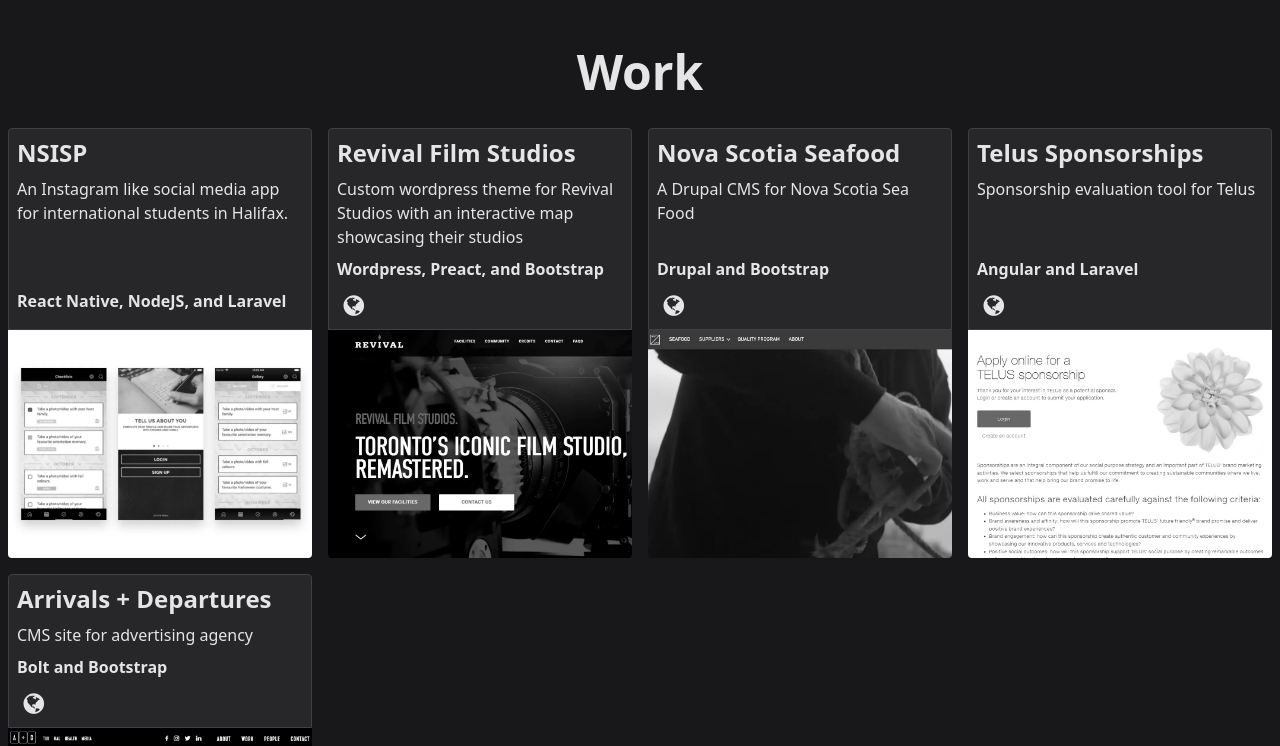
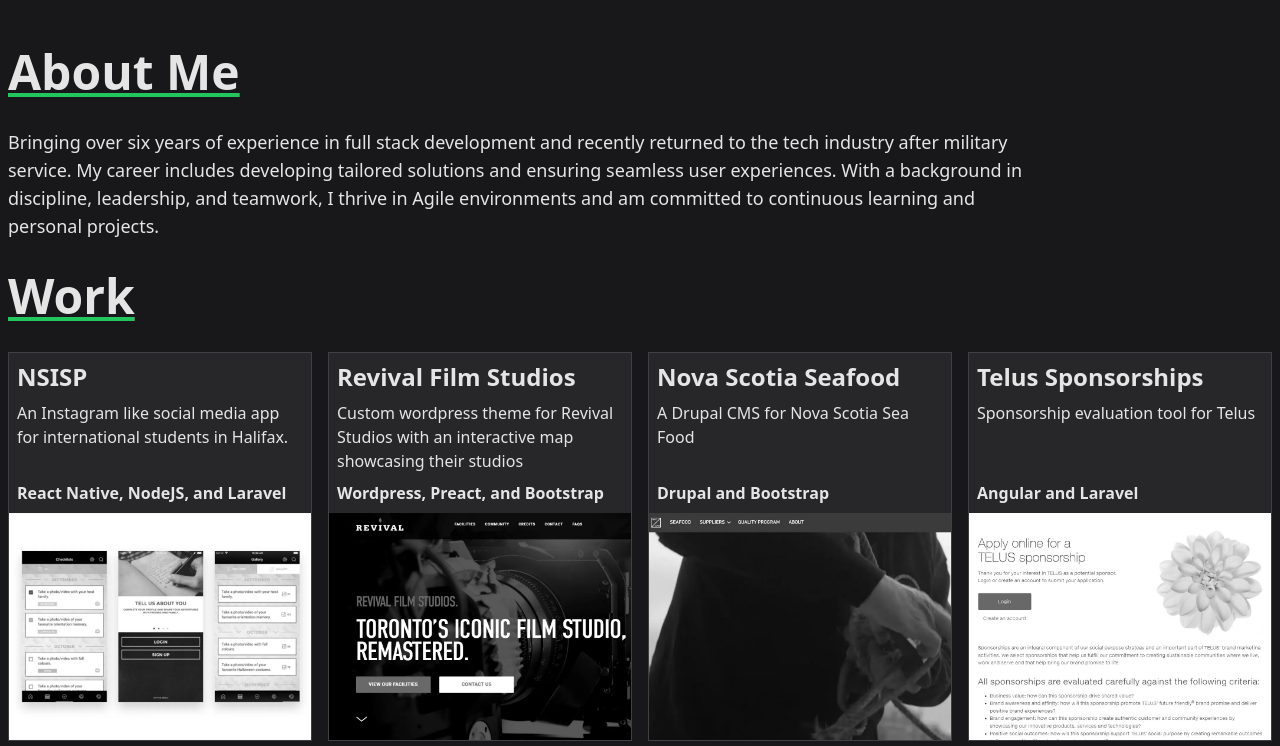
Before and after one commit to stevenwithaph/portfolio, a SvelteKit app: page / in a window 1280 px wide. Shown: the part 700-1446 px from the top of the page. Built offline with nearby package versions, Linux system fonts and the light colour scheme.

Commit message:
Bio section

```diff
--- a/src/app.html
+++ b/src/app.html
@@ -3,10 +3,10 @@
 	<head>
 		<meta charset="utf-8" />
 		<link rel="icon" href="%sveltekit.assets%/favicon.png" />
+		<link rel="stylesheet" href="css/fontello.css" />
+		<link rel="stylesheet" href="css/fontello-codes.css" />
 		<meta name="viewport" content="width=device-width, initial-scale=1" />
 		<title>Steven Adams | Full Stack Developer</title>
-		<link rel="stylesheet" href="css/fontello.css" />
-		<link rel="stylesheet" href="css/fontello-codes.css" />
 		%sveltekit.head%
 	</head>
 	<body data-sveltekit-preload-data="hover">
--- a/src/lib/project-list.svelte
+++ b/src/lib/project-list.svelte
@@ -1,8 +1,11 @@
 <script lang="ts">
+	import Section from './section.svelte';
+
 	export let title: string;
 </script>
 
-<h2 class="text-4xl text-center mb-8 font-semibold sm:text-5xl">{title}</h2>
-<div class="grid grid-cols-1 sm:grid-cols-2 md:grid-cols-3 lg:grid-cols-4 gap-4">
-	<slot />
-</div>
+<Section {title}>
+	<div class="grid grid-cols-1 sm:grid-cols-2 md:grid-cols-3 lg:grid-cols-4 gap-4">
+		<slot />
+	</div>
+</Section>
--- a/src/lib/project.svelte
+++ b/src/lib/project.svelte
@@ -12,6 +12,7 @@
 
 <script lang="ts">
 	import { spring } from 'svelte/motion';
+	import Link from './link.svelte';
 
 	export let title: string;
 	export let description: string;
@@ -67,15 +68,16 @@
 	}
 </script>
 
-<div
-	class="flex flex-col"
-	role="presentation"
+<a
+	href={(links.length !== 0 && links[0].url) || null}
+	target="_blank"
+	class="flex flex-col border border-zinc-700 hover:border-green-500"
 	style={`transform:perspective(700px) rotateX(${clamp($rotate.rotateY, -ROTATION, ROTATION)}deg) rotateY(${clamp(-$rotate.rotateX, -ROTATION, ROTATION)}deg) scale(${clamp($rotate.scale, 1, SCALE)})`}
 	on:pointermove={onMouseMove}
 	on:pointerout={onMouseOut}
 	bind:this={container}
 >
-	<div class="flex-1 flex flex-col p-2 rounded-t border border-zinc-700 bg-zinc-800 space-y-2">
+	<div class="flex-1 flex flex-col p-2 bg-zinc-800 space-y-2">
 		<h3 class="text-2xl font-bold">{title}</h3>
 		<p class="flex-1">
 			{@html description}
@@ -83,27 +85,15 @@
 		<p class="font-semibold">
 			{@html technologies}
 		</p>
-		<ul class="space-x-2 font-bold flex flex-row">
-			{#each links as link}
-				<a
-					class="text-shadow transition-shadow hocus:text-green-500 hocus:shadow-green-500 text-2xl"
-					href={link.url}
-					target="_blank"
-				>
-					<li class={`icon-${link.icon}`}></li>
-				</a>
-			{/each}
-		</ul>
 	</div>
 	<div>
 		<img
 			{alt}
 			class:grayscale-0={hover}
 			class:grayscale={!hover}
-			class="rounded-b"
 			src={image}
 			width="1024"
 			height="768"
 		/>
 	</div>
-</div>
+</a>
--- /dev/null
+++ b/src/lib/section.svelte
@@ -0,0 +1,8 @@
+<script lang="ts">
+	export let title: string;
+</script>
+
+<section>
+	<h2 class="text-4xl mb-8 underline decoration-green-500 font-semibold sm:text-5xl">{title}</h2>
+	<slot />
+</section>
--- a/src/routes/+page.svelte
+++ b/src/routes/+page.svelte
@@ -5,6 +5,7 @@
 	import Typewriter from '$lib/typewriter.svelte';
 	import Project from '$lib/project.svelte';
 	import ProjectList from '$lib/project-list.svelte';
+	import Section from '$lib/section.svelte';
 </script>
 
 <main class="relative max-w-[1440px] mx-auto p-2 space-y-8">
@@ -40,7 +41,14 @@
 			<h2 class="text-3xl font-bold h-[1em] sm:text-6xl"><Typewriter /></h2>
 		</div>
 	</section>
-	<section>
+	<Section title="About Me">
+		<p class="text-lg max-w-[100ch]">
+			Bringing over six years of experience in full stack development and recently returned to the
+			tech industry after military service. My career includes developing tailored solutions and
+			ensuring seamless user experiences. With a background in discipline, leadership, and teamwork,
+			I thrive in Agile environments and am committed to continuous learning and personal projects.
+		</p>
+	</Section>
 	<ProjectList title="Work">
 		<Project
 			title={'NSISP'}
@@ -83,8 +91,6 @@
 			links={[{ url: 'https://arrivalsdepartures.com', icon: 'globe' }]}
 		/>
 	</ProjectList>
-	</section>
-	<section>
 	<ProjectList title="Projects">
 		<Project
 			title={'Medenia'}
@@ -95,5 +101,4 @@
 			links={[{ url: 'https://github.com/stevenwithaph/medenia', icon: 'github' }]}
 		/>
 	</ProjectList>
-	</section>
 </main>
```
Lines whose indentation alone changed are shown as unchanged.
